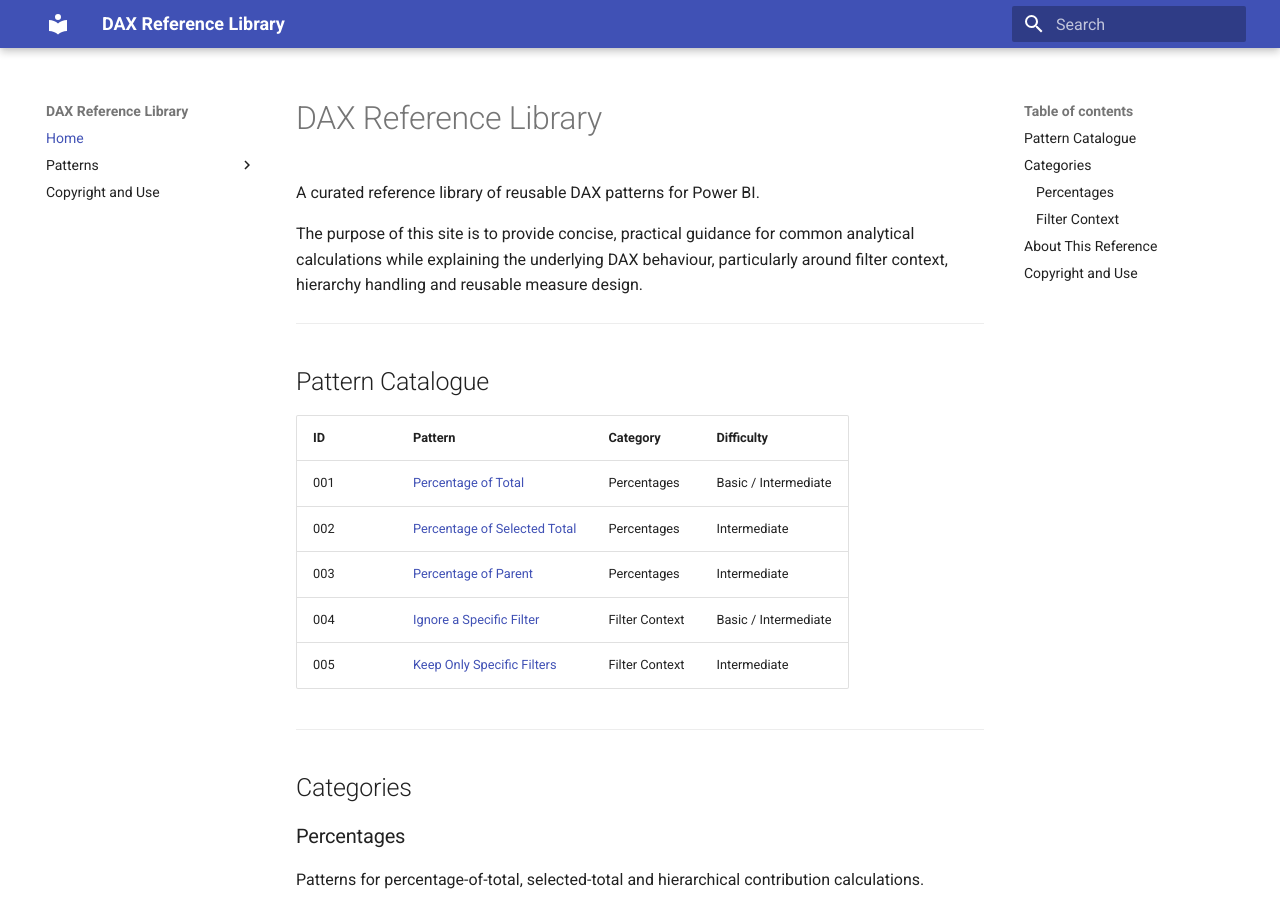
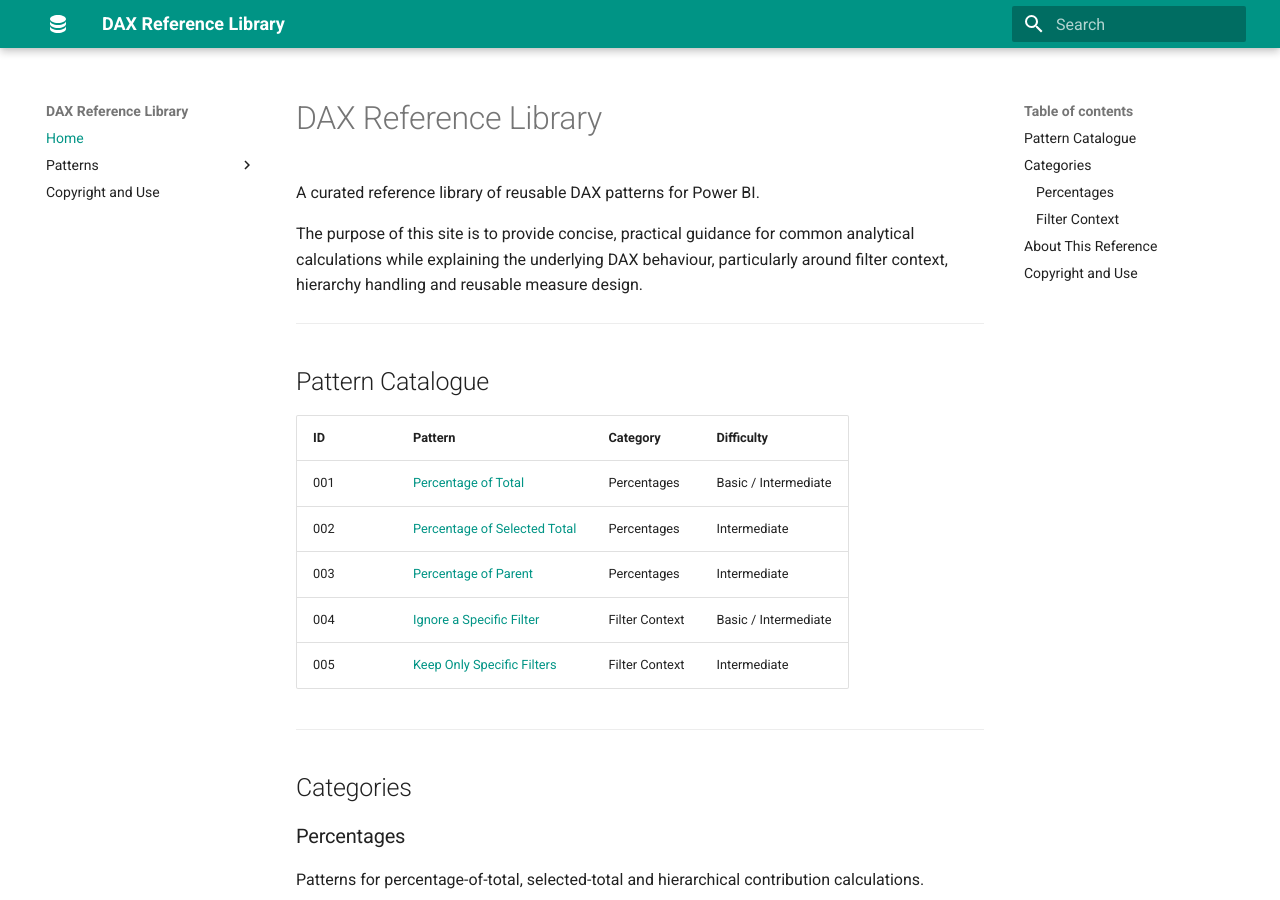
Before and after one commit to CP-Dev-Tech/dax-reference, an MkDocs documentation site: the page built from docs/index.md, in a window 1280 px wide and 900 px high. Built offline with MkDocs 1.6.1 and Material for MkDocs 9.7.7, drawn with Linux system fonts in a browser that asks for light colours.

Commit message:
Update DAX reference site theme

```diff
--- a/mkdocs.yml
+++ b/mkdocs.yml
@@ -5,6 +5,12 @@ site_author: Carl Patten
 
 theme:
   name: material
+  palette:
+    scheme: default
+    primary: teal
+    accent: indigo
+  icon:
+    logo: material/database
 
 plugins:
   - search
```
